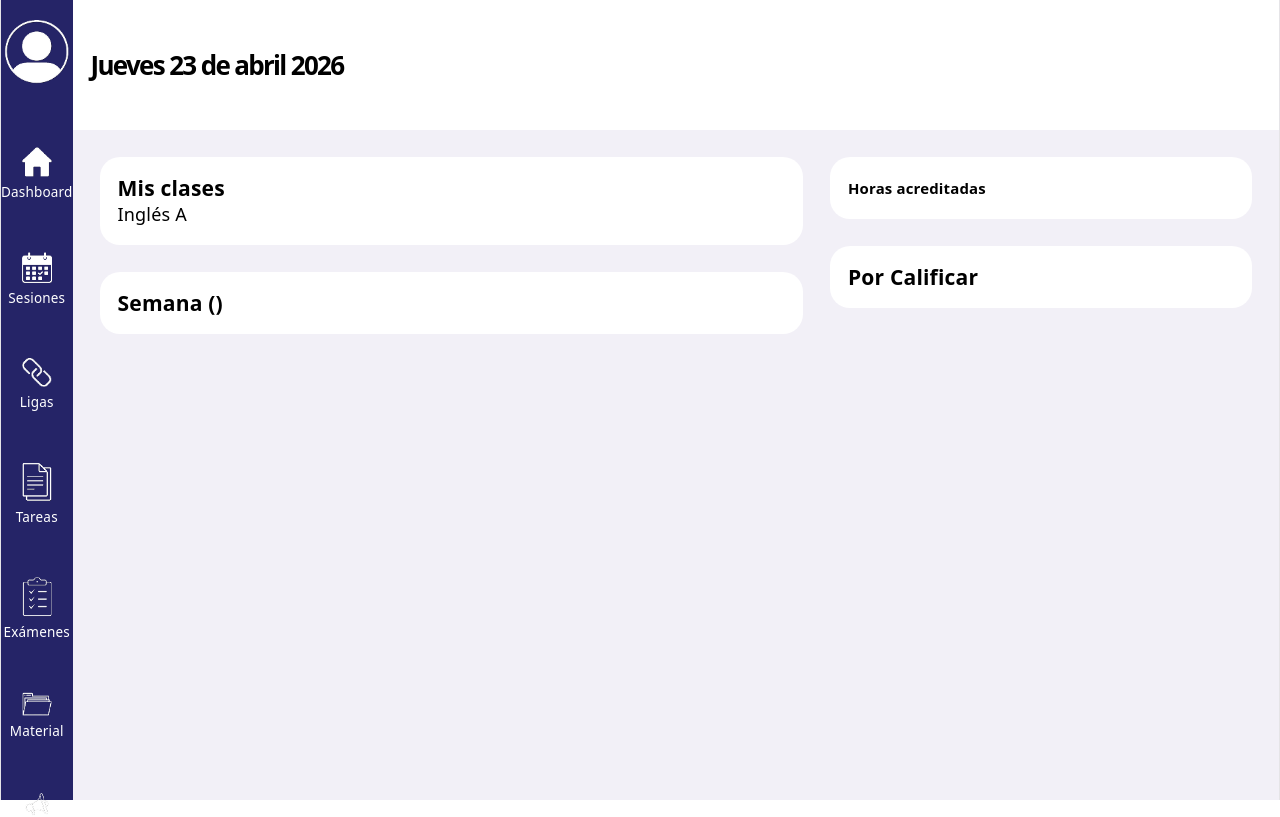
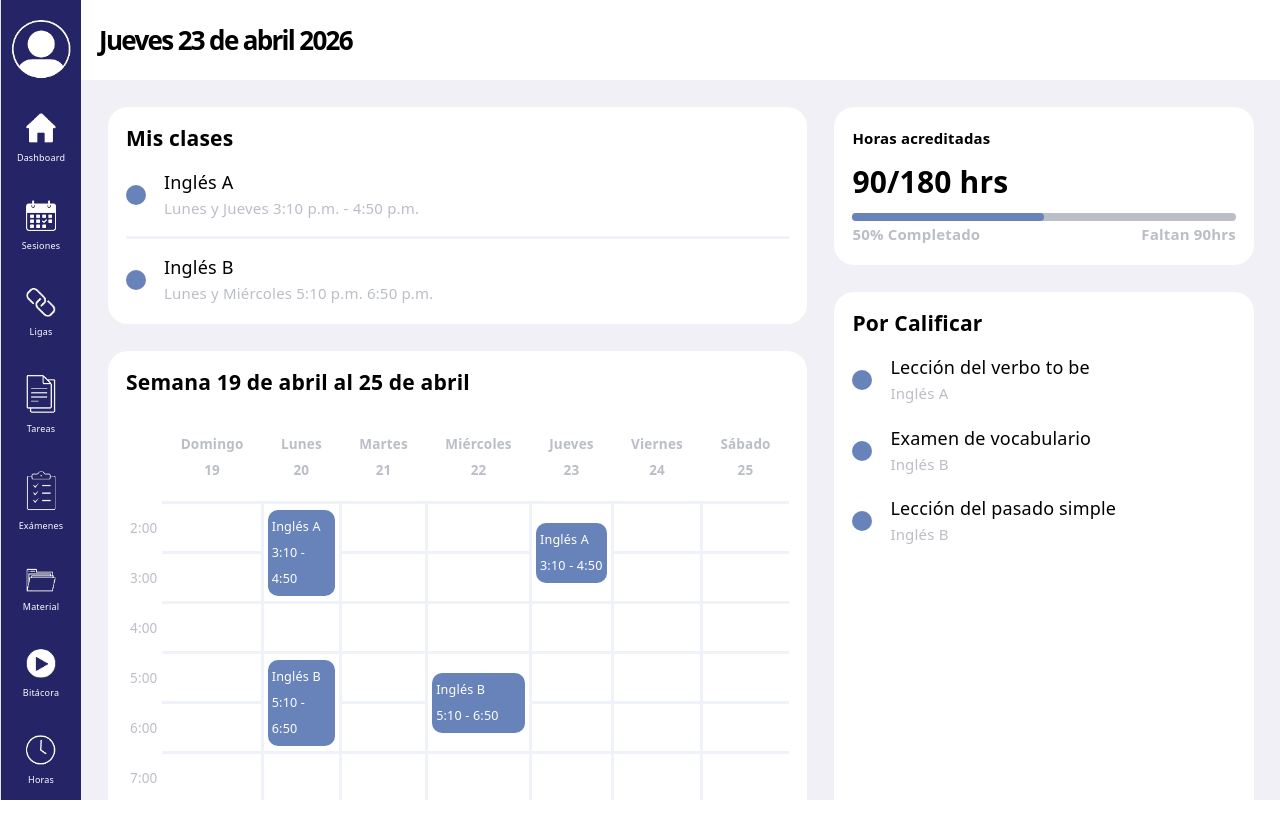
Before and after one commit to luissalinasglz/Talk-er, a React (Vite) app in the folder frontend/: page /tutor in a window 1280 px wide. Shown: the top 817 px of the page. Built offline with nearby package versions, Linux system fonts and the light colour scheme.

Commit message:
tutor-dashboard completed, progress in tutor-sesion

```diff
--- a/frontend/src/header.jsx
+++ b/frontend/src/header.jsx
@@ -5,7 +5,7 @@ function Header(){
 
     const daysWeek = [
         'Domingo', 'Lunes', 'Martes', 'Miércoles',
-        'Jueves', 'Viernes', 'Sábado', 'Domingo'
+        'Jueves', 'Viernes', 'Sábado'
     ]
 
     const months = [
--- /dev/null
+++ b/frontend/src/pages/tutor/tutor-container.css
@@ -0,0 +1,15 @@
+.tutor-layout {
+  display: grid;
+  grid-template-columns: 80px 1fr;
+  grid-template-rows: 80px 1fr;
+  grid-template-areas: "sidebar header" "sidebar main";
+  height: 100vh;
+  width: 100vw;
+  overflow: hidden;
+}
+
+.tutor-main {
+  grid-area: main;
+  overflow-y: auto;
+  background-color: #F2F0F7;
+}
--- a/frontend/src/pages/tutor/tutor-container.jsx
+++ b/frontend/src/pages/tutor/tutor-container.jsx
@@ -10,14 +10,16 @@ import Material from "./tutor-material";
 import Anuncios from "./tutor-anuncios";
 import Bitacoras from "./tutor-bitacoras";
 import Horas from "./tutor-horas";
+import Header from "../../header";
+import "./tutor-container.css";
 
 function TutorContainer() {
   return (
-    <div style={{ display: "flex" }}>
+    <div className="tutor-layout">
       <SidebarTutor />
+      <Header/>
 
-      <div style={{ flex: 1 }}>
-
+      <div className="tutor-main">
         <Routes>
           <Route index element={<Dashboard />} />
           <Route path="sesiones" element={<Sesiones />} />
--- a/frontend/src/pages/tutor/tutor-dashboard.css
+++ b/frontend/src/pages/tutor/tutor-dashboard.css
@@ -1,3 +1,4 @@
+/*Generales*/
 .dashboard {
   display: flex;
   flex-direction: column;
@@ -15,14 +16,11 @@
   background-color: #F2F0F7;
 }
 
-
-
 .left-rectangles{
     display: flex;
     flex-direction: column;
     gap: 1.5rem;
     flex: 5;
-
 }
 
 .right-rectangles{
@@ -30,15 +28,145 @@
     flex-direction: column;
     gap: 1.5rem;
     flex: 3;
-
 }
 
-.rectangle-one,
-.rectangle-two,
-.rectangle-three,
-.rectangle-four{
+.rectangle{
     background-color: #FFFFFF;
     border-radius: 20px;
     padding: 1rem;
     text-align: left;
 }
+
+.rectangle.grow{
+  flex:1;
+}
+
+.content{
+  padding-top: 1rem;
+}
+
+.side{
+  margin-left: 1rem;
+}
+
+.circle{
+  background-color: #6883BA;
+  height: 20px;
+  width: 20px;
+  border: none;
+  border-radius: 50%;
+}
+
+.groups{
+  color:#BBBEC7;
+  font-size: 15px;
+}
+
+
+/*rectangle one*/
+.info {
+  display: flex;
+  flex-direction: row;
+  align-items: center;
+}
+
+.line{
+  background-color: #F0F2FA;
+  height: 2.5px;
+  width: 100%;
+  border: none;
+  margin-top: 15px;
+  margin-bottom: 15px;
+}
+
+/*rectangle three*/
+.count{
+  font-weight: bold;
+  font-size: 30px;
+  padding-bottom: 1rem;
+}
+
+.content-bar{
+  background-color: #BBBEC7;
+  width: 100%;
+  height: 8px;
+  border-radius: 20px;
+}
+
+.percentage-bar{
+  background-color: #6883BA;
+  width: 50%;
+  height: 8px;
+  border-radius: 20px;
+}
+
+.percentage{
+  color:#BBBEC7;
+  font-weight: bold;
+  font-size: 15px;
+  display: flex;
+  flex-direction: row;
+  justify-content: space-between;
+}
+
+/*rectangle-two*/
+.calendario{
+  width: 100%;
+  font-size: 0.75rem;
+  margin-top: 1rem;
+  border-collapse: collapse;
+}
+
+.calendario th{
+  text-align: center;
+  color: #BBBEC7;
+  font-weight: 600;
+  padding: 1rem;
+  border-bottom: 3px solid #F0F2FA;
+}
+
+.calendario td{
+  border-bottom: 3px solid #F0F2FA;
+  border-right: 3px solid #F0F2FA;
+  padding: 4px;
+  min-height: 50px;
+  height: 50px;
+  vertical-align: center;
+}
+
+.calendario td.hora{
+  color: #BBBEC7;
+  font-size: 0.75rem;
+  align-items: center;
+  border-bottom: none;
+  border-right: none;
+}
+
+.calendario th:first-child {
+  border-bottom: none;
+}
+
+.calendario td:last-child {
+  border-right: none;
+}
+
+.calendario tr:last-child td {
+  border-bottom: none;
+}
+
+.evento{
+  background-color: #6883BA;
+  color: #FFFFFF;
+  border-radius: 10px;
+  padding: 4px;
+  font-size: 0.7rem;
+}
+
+
+/*rectangle-four*/
+.lessons{
+  padding-bottom: 1rem;
+  display: flex;
+  flex-direction: row;
+  align-items: center;
+}
--- a/frontend/src/pages/tutor/tutor-dashboard.jsx
+++ b/frontend/src/pages/tutor/tutor-dashboard.jsx
@@ -1,28 +1,203 @@
 import "./tutor-dashboard.css";
-import Header from "../../header.jsx";
 
 function Dashboard() {
+  const getSunday = (date) => {
+    const day = new Date(date);
+    const dayOf = day.getDay();
+    day.setDate(day.getDate()-dayOf);
+    return day;
+  };
+
+  const today = new Date();
+  const sunday = getSunday(today);
+
+  const weekDays = ['Domingo', 'Lunes', 'Martes', 'Miércoles', 'Jueves', 'Viernes', 'Sábado']
+
+  const calendarDays = weekDays.map((name, i) => {
+    const day = new Date(sunday);
+    day.setDate(sunday.getDate() + i);
+    return{
+      name,
+      number: day.getDate(),
+      month: day.toLocaleDateString('es-MX', {month: 'short'})
+    };
+  });
+
+  const firstDay = new Date(sunday);
+  const lastDay = new Date(sunday);
+  lastDay.setDate(sunday.getDate()+6);
+  const weekTitle = `Semana ${firstDay.getDate()} de ${firstDay.toLocaleString('es-MX', { month: 'long' })} al ${lastDay.getDate()} de ${lastDay.toLocaleString('es-MX', { month: 'long' })}`;
+
   return (
     <div className="dashboard">
-      <Header />
-
       <div className="dashboard-content">
         <div className="left-rectangles">
-          <div className="rectangle-one">
+
+          <div className="rectangle">
             <h3>Mis clases</h3>
-            <p>Inglés A</p>
+
+            <div className="content">
+              <div className="info">
+                <div className="circle"></div>
+                <div className="side">
+                  <p>Inglés A</p>
+                  <p className="groups">Lunes y Jueves 3:10 p.m. - 4:50 p.m.</p>
+                </div>
+              </div>
+
+              <div className="line"></div>
+
+              <div className="info">
+                <div className="circle"></div>
+                <div className="side">
+                  <p>Inglés B</p>
+                  <p className="groups">Lunes y Miércoles 5:10 p.m. 6:50 p.m.</p>
+                </div>
+              </div>
+
+            </div>
           </div>
-          <div className="rectangle-two">
-            <h3>Semana ()</h3>
+
+          <div className="rectangle">
+            <h3>{weekTitle}</h3>
+            <table className="calendario">
+              <thead>
+                <tr>
+                  <th></th>
+                  {calendarDays.map((day, i) => (
+                    <th key={i}>{day.name} {day.number}</th>
+                  ))}
+                </tr>
+              </thead>
+              <tbody>
+                <tr>
+                  <td className="hora">2:00</td>
+                  <td></td>
+                  <td rowspan={2}>
+                    <div className="evento">
+                      <p>Inglés A</p>
+                      <p>3:10 - 4:50</p>
+                    </div>
+                  </td>
+                  <td></td>
+                  <td></td>
+                  <td rowspan={2}>
+                    <div className="evento">
+                      <p>Inglés A</p>
+                      <p>3:10 - 4:50</p>
+                    </div>
+                  </td>
+                  <td></td>
+                  <td></td>
+                </tr>
+                <tr>
+                  <td className="hora">3:00</td>
+                  <td></td>
+
+                  <td></td>
+                  <td></td>
+
+                  <td></td>
+                  <td></td>
+                </tr>
+                <tr>
+                  <td className="hora">4:00</td>
+                  <td></td>
+                  <td></td>
+                  <td></td>
+                  <td></td>
+                  <td></td>
+                  <td></td>
+                  <td></td>
+                </tr>
+                <tr>
+                  <td className="hora">5:00</td>
+                  <td></td>
+                 <td rowspan={2}>
+                    <div className="evento">
+                      <p>Inglés B</p>
+                      <p>5:10 - 6:50</p>
+                    </div>
+                  </td>
+                  <td></td>
+                  <td rowspan={2}>
+                    <div className="evento">
+                      <p>Inglés B</p>
+                      <p>5:10 - 6:50</p>
+                    </div>
+                  </td>
+                  <td></td>
+                  <td></td>
+                  <td></td>
+                </tr>
+                <tr>
+                  <td className="hora">6:00</td>
+                  <td></td>
+
+                  <td></td>
+
+                  <td></td>
+                  <td></td>
+                  <td></td>
+                </tr>
+                <tr>
+                  <td className="hora">7:00</td>
+                  <td></td>
+                  <td></td>
+                  <td></td>
+                  <td></td>
+                  <td></td>
+                  <td></td>
+                  <td></td>
+                </tr>
+              </tbody>
+            </table>
           </div>
         </div>
 
         <div className="right-rectangles">
-          <div className="rectangle-three">
+
+          <div className="rectangle">
             <h5>Horas acreditadas</h5>
+            <div className="content">
+              <p className="count">90/180 hrs</p>
+              <div className="content-bar">
+                <div className="percentage-bar">
+                </div>
+              </div>
+              <div className="percentage">
+                <p>50% Completado</p>
+                <p>Faltan 90hrs</p>
+              </div>
+            </div>
           </div>
-          <div className="rectangle-four">
+
+          <div className="rectangle grow">
             <h3>Por Calificar</h3>
+            <div className="content">
+              <div className="lessons">
+                <div className="circle"></div>
+                <div className="side">
+                  <p>Lección del verbo to be</p>
+                <p className="groups">Inglés A</p>
+                </div>
+              </div>
+              <div className="lessons">
+                <div className="circle"></div>
+                <div className="side">
+                  <p>Examen de vocabulario</p>
+                  <p className="groups">Inglés B</p>
+                </div>
+              </div>
+              <div className="lessons">
+                <div className="circle"></div>
+                <div className="side">
+                  <p>Lección del pasado simple</p>
+                  <p className="groups">Inglés B</p>
+                </div>
+              </div>
+
+            </div>
           </div>
         </div>
       </div>
--- /dev/null
+++ b/frontend/src/pages/tutor/tutor-sesiones.css
@@ -0,0 +1,28 @@
+.sesiones{
+    display: flex;
+    flex-direction: row;
+    height: 100%;
+    background-color: #F0F2F7;
+}
+
+.sesiones-lista{
+    width: 250px;
+    background-color: #FFFFFF;
+    padding: 1rem;
+    display: flex;
+    flex-direction: column;
+    text-align: left;
+}
+
+.lista-titulo{
+    color: #BBBEC7;
+    font-weight: bold;
+    font-size: 30px;
+}
+
+.lista-clases{
+    padding-left: 1rem;
+    padding-top: 1rem;
+    gap: 0.5rem;
+    color: black;
+}
--- a/frontend/src/pages/tutor/tutor-sesiones.jsx
+++ b/frontend/src/pages/tutor/tutor-sesiones.jsx
@@ -1,3 +1,23 @@
-export default function Sesiones() {
-    return <div><p>Calendario</p></div>;
+import "./tutor-sesiones.css";
+
+function Sesiones() {
+    return (
+        <div className="sesiones">
+            <div className="sesiones-lista">
+                <div className="lista-titulo">
+                    <p>Clases</p>
+                </div>
+                <div className="lista-clases">
+                    <p className="clase active">Inglés A</p>
+                    <p className="clase">Inglés B</p>
+                </div>
+            </div>
+
+        <div className="sesiones-contenido">
+        </div>
+
+        </div>
+    );
 }
+
+export default Sesiones;
--- a/frontend/src/pages/tutor/tutor-sidebar.jsx
+++ b/frontend/src/pages/tutor/tutor-sidebar.jsx
@@ -7,7 +7,6 @@ import ligasIcon from "../../assets/ligas.png";
 import tareasIcon from "../../assets/tarea.png";
 import examenIcon from "../../assets/examenes.png";
 import materialIcon from "../../assets/material.png";
-import anunciosIcon from "../../assets/anuncios.png";
 import bitacoraIcon from "../../assets/bitacora.png";
 import dashboardIcon from "../../assets/dashboard.png";
 import profileWhite from "../../assets/profile-white.png";
@@ -52,11 +51,6 @@ function SidebarTutor() {
           <p>Material</p>
         </NavLink>
 
-        <NavLink to={`${base}/anuncios`} className="option">
-          <img className="icon" src={anunciosIcon} alt="" />
-          <p>Anuncios</p>
-        </NavLink>
-
         <NavLink to={`${base}/bitacora`} className="option">
           <img className="icon" src={bitacoraIcon} alt="" />
           <p>Bitácora</p>
--- a/frontend/src/sidebar.css
+++ b/frontend/src/sidebar.css
@@ -1,4 +1,3 @@
-
 .sidebar {
   grid-area: sidebar;
   background-color: #252467;
@@ -7,7 +6,13 @@
   display: flex;
   flex-direction: column;
   align-items: center;
+
+}
+
+.sidebar .profile-white {
+  width: 60px;
   padding-top: 20px;
+  /* margin-bottom: 15px; */
 }
 
 .sidebar nav {
@@ -17,13 +22,13 @@
 }
 
 .sidebar .option {
-  font-size: 0.75rem;
+  font-size: 0.5rem;
   text-decoration: none;
   color: white;
   display: flex;
   flex-direction: column;
   align-items: center;
-  margin: 10px 0;
+  margin: 1px 0;
 }
 
 .sidebar .icon {
@@ -34,8 +39,3 @@
 .sidebar p {
   margin-top: 2px;
 }
-
-.sidebar .profile-white {
-  width: 65px;
-  margin-bottom: 20px;
-}
```
Also changed, not shown: frontend/src/App.css (+0 -16 lines).
